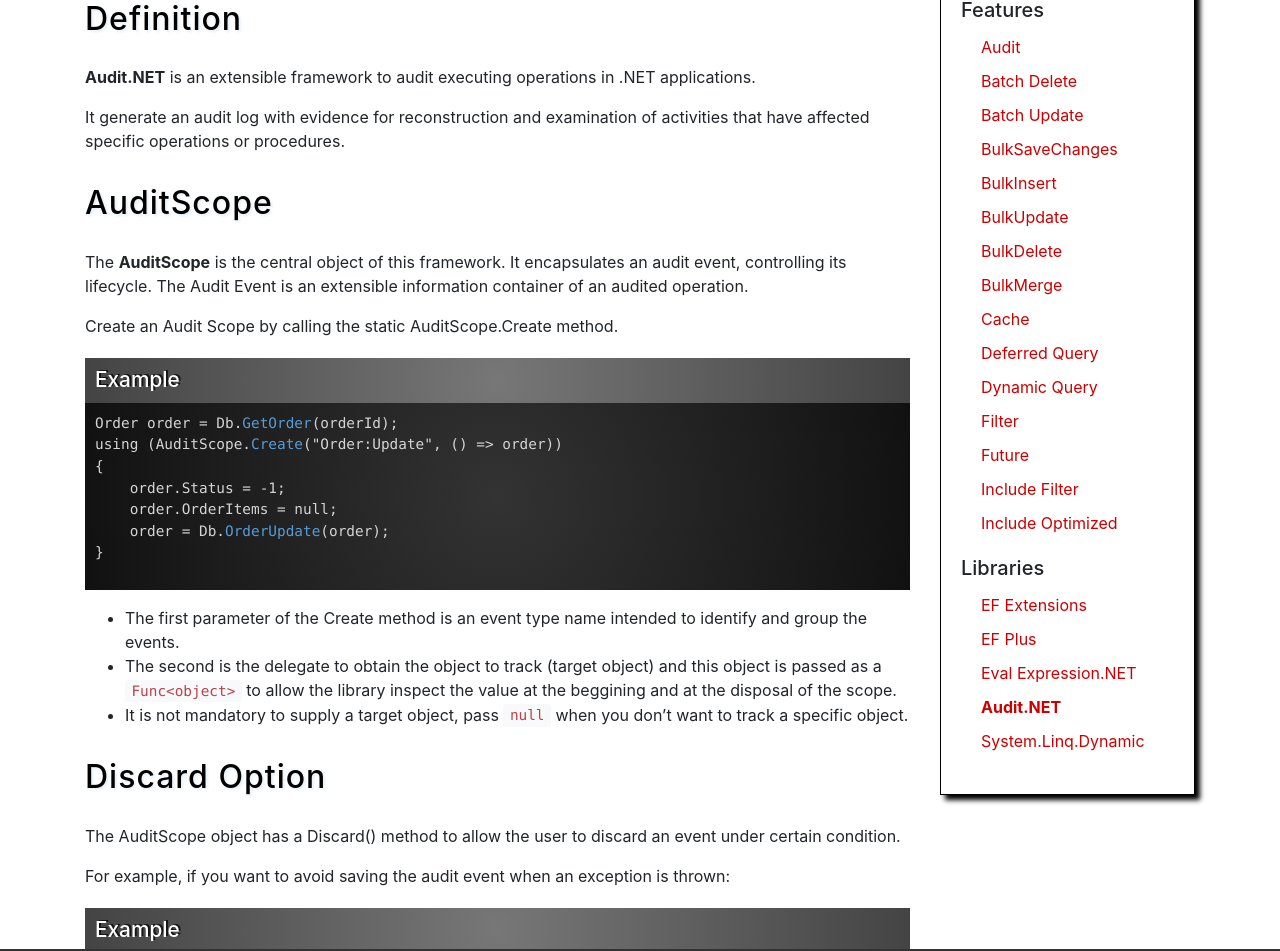
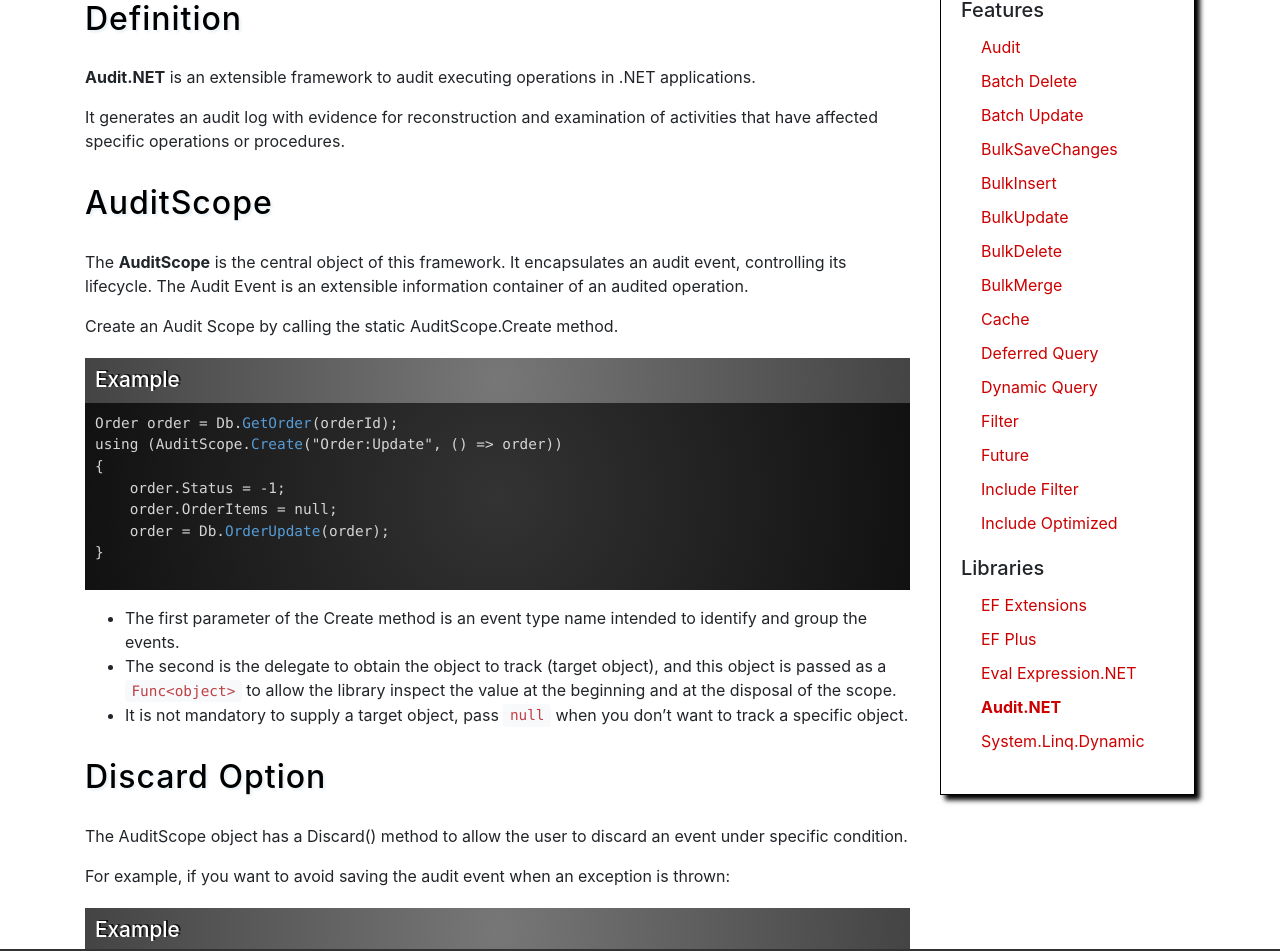
Before and after one commit to zzzprojects/EntityFramework-FAQ, a Jekyll site: the page built from docs/pages/thirdpartylibraries/libraries/audit-net.md, in a window 1280 px wide and 1400 px high. Shown: the part 405-1356 px from the top of the window. Built offline with Jekyll 4.4.1, drawn with Linux system fonts in a browser that asks for light colours; nearby versions of some CDN libraries; our own code applies the rules of GitHub Pages for plain Markdown files.

Commit message:
updated docs

```diff
--- a/docs/pages/thirdpartylibraries/libraries/audit-net.md
+++ b/docs/pages/thirdpartylibraries/libraries/audit-net.md
@@ -6,7 +6,7 @@ permalink: audit-net
 
 **Audit.NET** is an extensible framework to audit executing operations in .NET applications.
 
-It generate an audit log with evidence for reconstruction and examination of activities that have affected specific operations or procedures.
+It generates an audit log with evidence for reconstruction and examination of activities that have affected specific operations or procedures.
 
 ## AuditScope
 
@@ -26,12 +26,12 @@ using (AuditScope.Create("Order:Update", () => order))
 {% endhighlight %}
 
  - The first parameter of the Create method is an event type name intended to identify and group the events.
- - The second is the delegate to obtain the object to track (target object) and this object is passed as a `Func<object>` to allow the library inspect the value at the beggining and at the disposal of the scope.
+ - The second is the delegate to obtain the object to track (target object), and this object is passed as a `Func<object>` to allow the library inspect the value at the beginning and at the disposal of the scope.
  - It is not mandatory to supply a target object, pass `null` when you don't want to track a specific object.
 
 ## Discard Option
 
-The AuditScope object has a Discard() method to allow the user to discard an event under certain condition.
+The AuditScope object has a Discard() method to allow the user to discard an event under specific condition.
 
 For example, if you want to avoid saving the audit event when an exception is thrown:
 
```
Also changed, not shown: docs/pages/thirdpartylibraries/libraries/ef-plus.md (+3 -3 lines).
